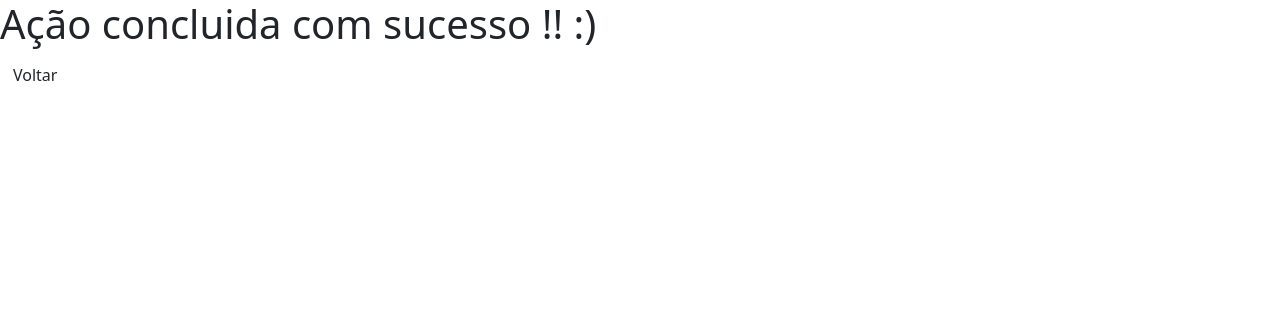
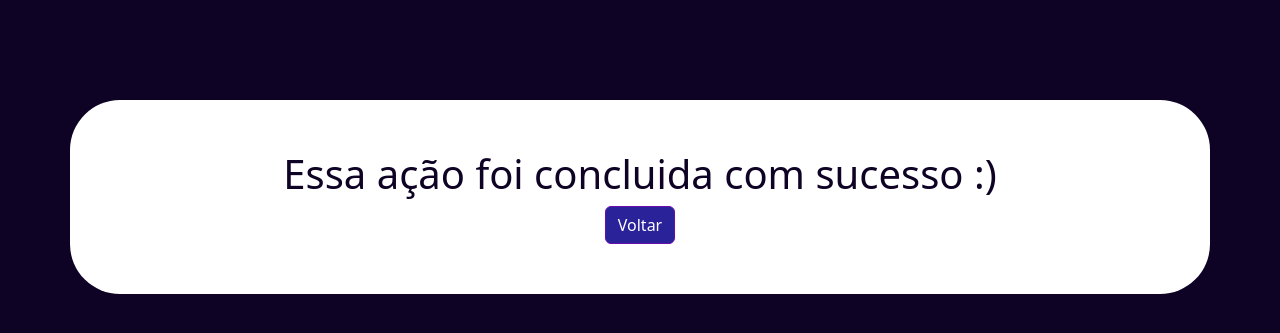
Before and after one commit to Adrianobendazzoli/loja, a PHP site: page /sucesso.php in a window 1280 px wide. Shown: the top 333 px of the page. Run offline with PHP 8.4, Linux system fonts and the light colour scheme.

Commit message:
Add files via upload

```diff
--- a/loja_sw/form_atualiza.php
+++ b/loja_sw/form_atualiza.php
@@ -27,13 +27,13 @@
         ?>
 
             <div class="mb-3">
-               Nome: <input type="text" value=" <?php echo $produto['nome']; ?> " class="form-control" name="nome_novo">
+               Nome: <input type="text" value=" <?php echo $produto['nome']; ?> " autocomplete="off"  class="form-control" name="nome_novo">
             </div>
             <div class="mb-3">
-               Preco: <input type="text" value=" <?php echo $produto['preco']; ?> " class="form-control" name="preco_novo">
+               Preco: <input type="text" value=" <?php echo $produto['preco']; ?> " autocomplete="off" class="form-control" name="preco_novo">
             </div>
             <div class="mb-3">
-              Quantidade:  <input type="text" value=" <?php echo $produto['quantidade']; ?> " class="form-control" name="quantidade_novo">
+              Quantidade:  <input type="text" value=" <?php echo $produto['quantidade']; ?> " autocomplete="off" class="form-control" name="quantidade_novo">
             </div>
 
             <button type="submit" class="btn btn-custom-color">Atualizar</button>
--- a/loja_sw/form_cadastrar.php
+++ b/loja_sw/form_cadastrar.php
@@ -6,13 +6,13 @@
         <h2>Formulário para cadastro de produtos</h2>
         <form action="inserir.php" method="POST">
             <div class="mb-3">
-                <input type="text" class="form-control" name="nome" placeholder="Digite o nome do produto:">
+                <input type="text" class="form-control" name="nome" autocomplete="off" placeholder="Digite o nome do produto:">
             </div>
             <div class="mb-3">
-                <input type="text" class="form-control" name="preco" placeholder="Digite o preço do produto:">
+                <input type="text" class="form-control" name="preco" autocomplete="off"  placeholder="Digite o preço do produto:">
             </div>
             <div class="mb-3">
-                <input type="text" class="form-control" name="quantidade" placeholder="Digite a quantidade do produto:">
+                <input type="text" class="form-control" name="quantidade" autocomplete="off"  placeholder="Digite a quantidade do produto:">
             </div>
 
             <button type="submit" class="btn btn-custom-color">Cadastrar</button>
--- a/loja_sw/style.css
+++ b/loja_sw/style.css
@@ -30,5 +30,6 @@ body{
   }
 
 h2{
-  color: aliceblue;
+    color: 	#0e0225;
+
 }
--- a/loja_sw/sucesso.php
+++ b/loja_sw/sucesso.php
@@ -4,12 +4,14 @@
     <meta charset="UTF-8">
     <meta name="viewport" content="width=device-width, initial-scale=1.0">
      <link href="https://cdn.jsdelivr.net/npm/bootstrap@5.3.7/dist/css/bootstrap.min.css" rel="stylesheet" integrity="sha384-LN+7fdVzj6u52u30Kp6M/trliBMCMKTyK833zpbD+pXdCLuTusPj697FH4R/5mcr" crossorigin="anonymous">
-    <link rel="stylesheet" href="stylens.css">
+    <link rel="stylesheet" href="style.css">
     <title>Sucesso</title>
 </head>
 <body>
-    <h1>Ação concluida com sucesso !! :)</h1>
+   <div class="container">
+    <h1>Essa ação foi concluida com sucesso :)</h1>
 
     <a href="index.php" type="button" class="btn btn-custom-color">Voltar</a>
+    </div>
 </body>
 </html>
```
Also changed, not shown: loja_sw/excluir.php (+5 -3 lines), loja_sw/numdeu.php (+6 -1 lines), loja_sw/README.md.
